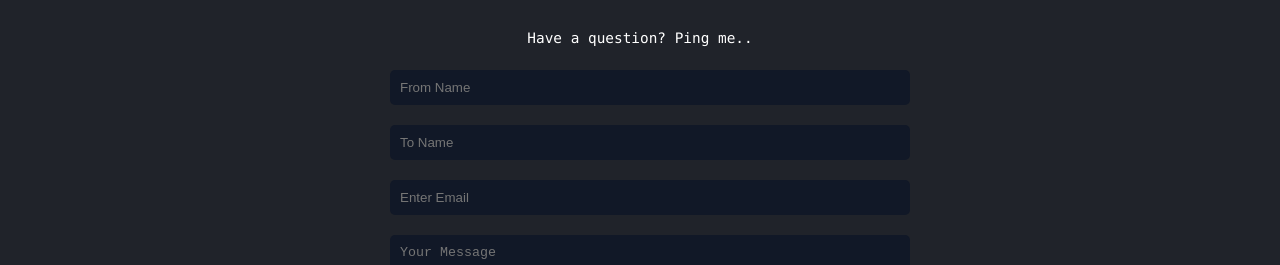
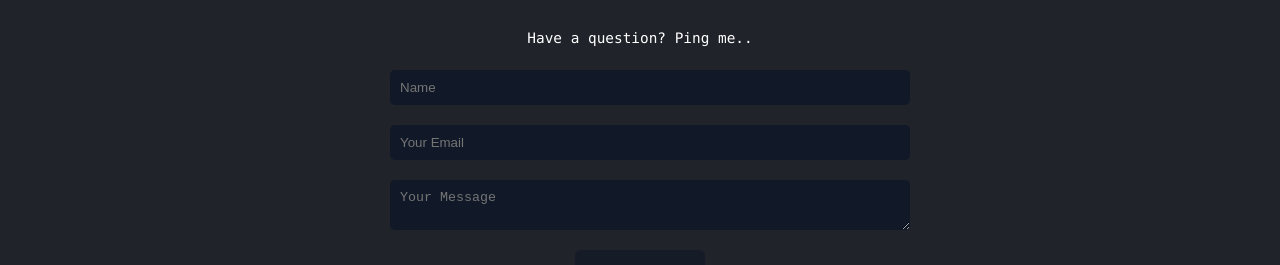
Before and after one commit to chintan0513/Portfolio, a React (Create React App) app: page / in a window 1280 px wide. Shown: the part 2888-3153 px from the top of the page. Built offline with nearby package versions, Linux system fonts and the light colour scheme; a web font is replaced by a local one.

Commit message:
contact form added

```diff
--- a/package.json
+++ b/package.json
@@ -13,6 +13,7 @@
     "react-router": "^6.4.3",
     "react-router-dom": "^6.4.3",
     "react-scripts": "5.0.1",
+    "sweetalert2": "^11.6.10",
     "typewriter-effect": "^2.19.0",
     "web-vitals": "^2.1.4"
   },
--- a/src/components/Contact.js
+++ b/src/components/Contact.js
@@ -7,9 +7,8 @@ const Contact = () => {
 
     const [toSend, setToSend] = useState({
         from_name: '',
-        to_name: '',
-        message: '',
         reply_to: '',
+        message: ''
       });
 
     const onSubmit = (e) => {
@@ -38,10 +37,9 @@ const Contact = () => {
             <p>Have a question? Ping me..</p>
             <div className="form">
                 <form className="form-group" onSubmit={onSubmit}>
-                    <input type="text" placeholder="From Name" value={toSend.from_name} onChange={handleChange} name="Name" className="Name"/>
-                    <input type="text" placeholder="To Name" value={toSend.to_name} onChange={handleChange} name="Name" className="Name"/>
-                    <input type="email" placeholder="Enter Email" value={toSend.reply_to} onChange={handleChange} name="Email" className="Email" />
-                    <textarea placeholder="Your Message" name="Message" value={toSend.message} onChange={handleChange} className="Message"></textarea>
+                    <input type='text'name='from_name'placeholder='Name'value={toSend.from_name} onChange={handleChange} className="Name"/>
+                    <input type='text' name='reply_to' placeholder='Your Email' value={toSend.reply_to} onChange={handleChange} />
+                    <textarea type='text' name='message' placeholder='Your Message' value={toSend.message} onChange={handleChange}></textarea>
                     <button type="submit" className="btn">Send</button>
                 </form>
             </div>
```
Also changed, not shown: 1 other file (tests, documents, lock files or other folders). Lines whose indentation alone changed are shown as unchanged.
